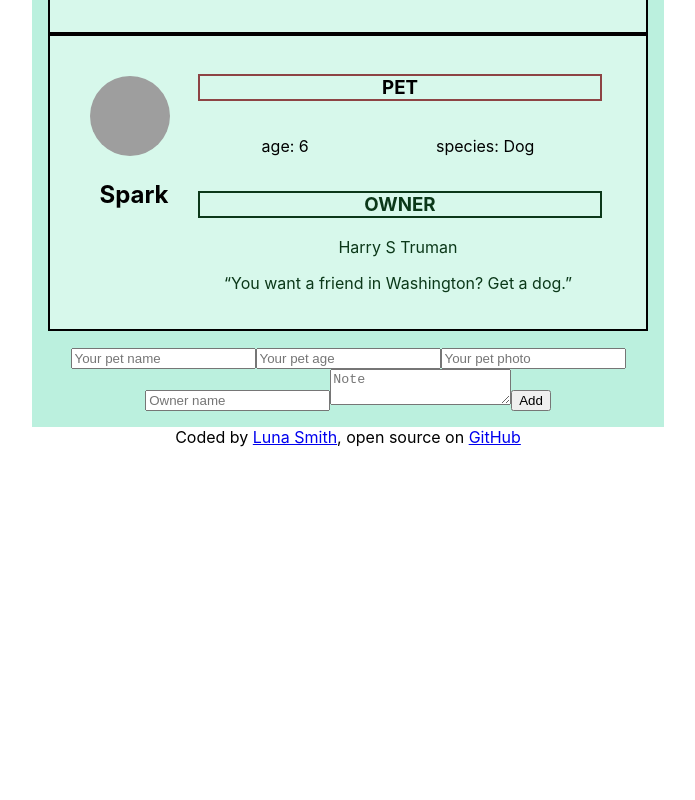
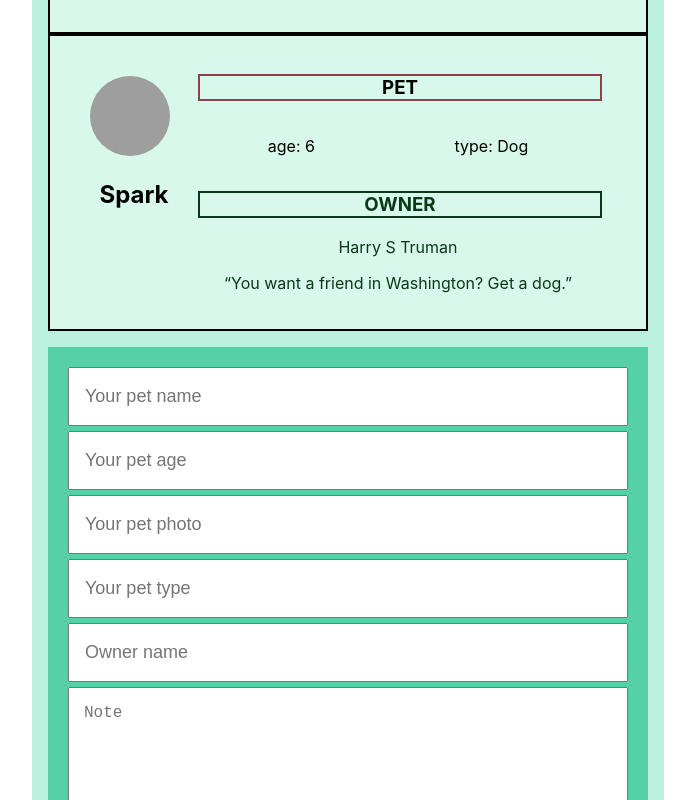
Before and after one commit to Lu-Smith/fans-app-react-typescript, a React (Create React App) app: page / in a window 1280 px wide. Shown: the part 440-1240 px from the top of the page, without its empty margins (292-987 px from the left). Before the commit the page ends 887 px from the top, so only its background shows below. Built offline with nearby package versions, Linux system fonts and the light colour scheme; grey boxes are pictures that could not be loaded.

Commit message:
Added AddMembers.css

```diff
--- a/src/components/AddMember.tsx
+++ b/src/components/AddMember.tsx
@@ -1,5 +1,6 @@
 import React, { useState} from 'react';
 import { IState as Props } from '../App';
+import "../styles/AddMember.css";
 
 interface IProps {
     setMembers: React.Dispatch<React.SetStateAction<Props["members"]>>
@@ -29,7 +30,7 @@ const AddMember:  React.FC<IProps> = ({setMembers, members}) => {
     }
 
   return (
-    <div>
+    <div className='AddMember'>
         <form>
             <input
               type="text"
@@ -52,6 +53,13 @@ const AddMember:  React.FC<IProps> = ({setMembers, members}) => {
               name="img"
               value={input.img}
             />
+             <input
+              type="text"
+              placeholder="Your pet type"
+              onChange={handleChange}
+              name="pet"
+              value={input.pet}
+            />
             <input
               type="text"
               placeholder="Owner name"
--- a/src/components/Main.tsx
+++ b/src/components/Main.tsx
@@ -23,7 +23,7 @@ const renderMembers = (): JSX.Element[] => {
           <h3>PET</h3>
           <div className='petInfo'>
           <p>age: {member.petAge}</p>
-          <p>species: {member.pet}</p>
+          <p>type: {member.pet}</p>
           </div>
         </div>
         <div className='ownerInfo'>
--- /dev/null
+++ b/src/styles/AddMember.css
@@ -0,0 +1,32 @@
+.AddMember {
+    background-color: rgb(84, 209, 167);
+}
+
+.AddMember form {
+    padding: 20px;
+    display: flex;
+    flex-direction: column;
+}
+
+.AddMember form input {
+    padding: 15px;
+    margin-bottom: 5px;
+    font-size:  18px;
+    line-height: 25px;
+}
+
+.AddMember form textarea {
+    padding: 15px;
+    margin-bottom: 5px;
+    font-size:  16px;
+    line-height: 20px;
+    height: 200px;
+}
+
+.AddMember form button {
+    padding: 15px;
+    margin-bottom: 5px;
+    font-size:  16px;
+    line-height: 20px;
+    border-radius: 5px;
+}
```
